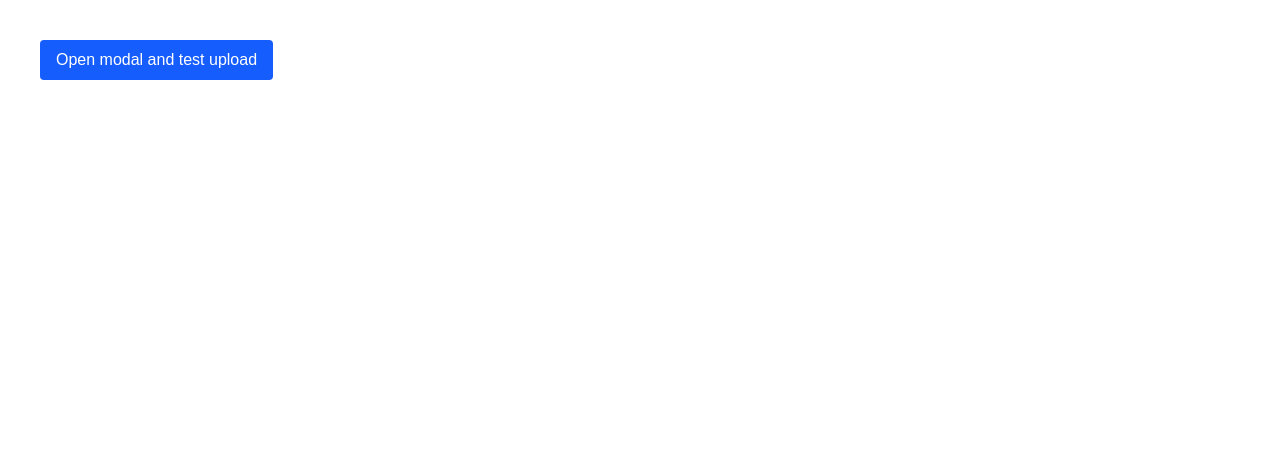
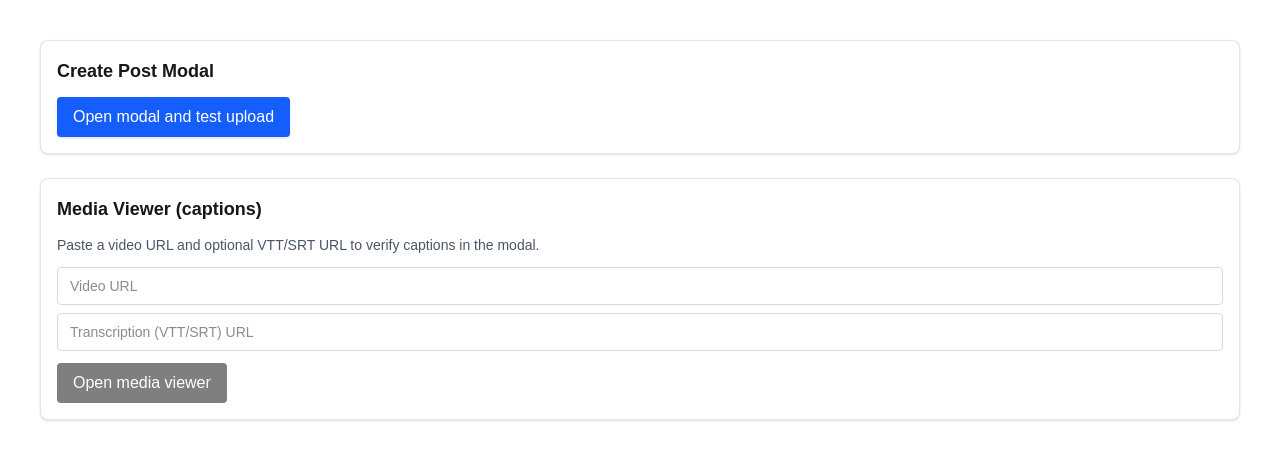
Before and after one commit to JacobR-CSUF/cpsc362-group-proj, a Next.js app in the folder apps/web/: page /test-modal in a window 1280 px wide. Shown: the top 460 px of the page. Built offline with nearby package versions, Linux system fonts and the light colour scheme; no server answers.

Commit message:
XP-61 Feature: AI Image moderation for profile picture Feature: Add AI Whisper captions to various pages

```diff
--- a/apps/web/app/[username]/page.tsx
+++ b/apps/web/app/[username]/page.tsx
@@ -132,7 +132,15 @@ export default function UserProfilePage({
         }
 
         const json = await res.json();
-        const list = (json.data ?? json.results ?? []) as PostCardPost[];
+        const list = ((json.data ?? json.results ?? []) as PostCardPost[]).map(
+          (p) => ({
+            ...p,
+            media: p.media
+              ? { ...p.media, transcription_url: p.media.transcription_url ?? null }
+              : null,
+          })
+        );
+
         setPosts(list);
       } catch (err: any) {
         if (err.name === "AbortError") return;
--- a/apps/web/app/me/page.tsx
+++ b/apps/web/app/me/page.tsx
@@ -37,6 +37,46 @@ export default function MePage() {
   const fileInputRef = useRef<HTMLInputElement | null>(null);
   const [avatarPreviewOpen, setAvatarPreviewOpen] = useState(false);
 
+  async function moderateProfileImage(
+    fileUrl: string
+  ): Promise<{ isSafe: boolean; reason?: string }> {
+    try {
+      const token = localStorage.getItem("access_token");
+      const res = await fetch(`${API_BASE}/api/v1/media/moderate`, {
+        method: "POST",
+        headers: {
+          "Content-Type": "application/json",
+          ...(token ? { Authorization: `Bearer ${token}` } : {}),
+        },
+        body: JSON.stringify({
+          file_url: fileUrl,
+          user: profile.username,
+        }),
+      });
+      if (!res.ok) {
+        const text = await res.text();
+        throw new Error(text || `Moderation failed (${res.status})`);
+      }
+      const data = await res.json();
+      return { isSafe: !!data?.is_safe, reason: data?.reason };
+    } catch (err: any) {
+      throw new Error(
+        "Sensitive Content. Failed to upload. Action has been reported to the administrators."
+      );
+    }
+  }
+
+  async function deleteMedia(mediaId: string, token: string) {
+    try {
+      await fetch(`${API_BASE}/api/v1/media/${mediaId}`, {
+        method: "DELETE",
+        headers: { Authorization: `Bearer ${token}` },
+      });
+    } catch {
+      // Best-effort cleanup; ignore errors.
+    }
+  }
+
   useEffect(() => {
     if (!authLoading && !isAuthenticated) {
       router.replace("/login");
@@ -71,7 +111,15 @@ export default function MePage() {
         }
 
         const data = await res.json();
-        const list = (data.data ?? data.results ?? []) as PostCardPost[];
+        const list = ((data.data ?? data.results ?? []) as PostCardPost[]).map(
+          (p) => ({
+            ...p,
+            media: p.media
+              ? { ...p.media, transcription_url: p.media.transcription_url ?? null }
+              : null,
+          })
+        );
+
         setPosts(list);
       } catch (err: any) {
         if (err.name === "AbortError") return;
@@ -137,8 +185,22 @@ export default function MePage() {
 
       const uploadJson = await uploadRes.json();
       const publicUrl = uploadJson?.data?.public_url;
+      const mediaId = uploadJson?.data?.id;
       if (!publicUrl) {
         throw new Error("Upload succeeded but no URL returned.");
+      }
+
+      // Moderate profile image (handles GIFs via backend pipeline)
+      if (!mediaId) {
+        throw new Error("Upload missing media id for moderation.");
+      }
+
+      const moderation = await moderateProfileImage(publicUrl);
+      if (!moderation.isSafe) {
+        await deleteMedia(mediaId, token);
+        throw new Error(
+          "Sensitive Content. Failed to upload. Action has been reported to the administrators."
+        );
       }
 
       const updateRes = await fetch(
--- a/apps/web/app/test-comments/page.tsx
+++ b/apps/web/app/test-comments/page.tsx
@@ -21,6 +21,7 @@ interface PostMedia {
   public_url: string;
   media_type: "image" | "video";
   caption: string | null;
+  transcription_url?: string | null;
 }
 
 interface Post {
@@ -45,6 +46,7 @@ export default function TestCommentsPage() {
   const [mediaModalOpen, setMediaModalOpen] = useState(false);
   const [mediaUrl, setMediaUrl] = useState<string | null>(null);
   const [mediaType, setMediaType] = useState<"image" | "video" | null>(null);
+  const [transcriptionUrl, setTranscriptionUrl] = useState<string | null>(null);
 
   const {
     comments,
@@ -105,6 +107,7 @@ export default function TestCommentsPage() {
     if (!post?.media) return;
     setMediaUrl(post.media.public_url);
     setMediaType(post.media.media_type);
+    setTranscriptionUrl(post.media.transcription_url ?? null);
     setMediaModalOpen(true);
   };
 
@@ -226,6 +229,7 @@ export default function TestCommentsPage() {
         onClose={() => setMediaModalOpen(false)}
         mediaUrl={mediaUrl}
         mediaType={mediaType}
+        transcriptionUrl={transcriptionUrl}
       />
     </div>
   );
--- a/apps/web/app/test-modal/page.tsx
+++ b/apps/web/app/test-modal/page.tsx
@@ -2,24 +2,72 @@
 
 import { useState } from "react";
 import CreatePostModal from "@/components/ui/posts/CreatePostModal";
+import { MediaViewerModal } from "@/components/media/MediaViewerModal";
 
 export default function ModalTestPage() {
   const [open, setOpen] = useState(false);
 
+  // Quick harness to test the media viewer + captions
+  const [viewerOpen, setViewerOpen] = useState(false);
+  const [mediaUrl, setMediaUrl] = useState("");
+  const [transcriptionUrl, setTranscriptionUrl] = useState("");
+
   return (
-    <div className="p-10">
-      <button
-        onClick={() => setOpen(true)}
-        className="px-4 py-2 bg-blue-600 text-white rounded"
-      >
-        Open modal and test upload
-      </button>
+    <div className="space-y-6 p-10">
+      <div className="space-y-3 rounded-lg border border-black/10 bg-white p-4 shadow-sm">
+        <h2 className="text-lg font-semibold">Create Post Modal</h2>
+        <button
+          onClick={() => setOpen(true)}
+          className="rounded bg-blue-600 px-4 py-2 text-white shadow hover:bg-blue-500"
+        >
+          Open modal and test upload
+        </button>
+      </div>
+
+      <div className="space-y-3 rounded-lg border border-black/10 bg-white p-4 shadow-sm">
+        <h2 className="text-lg font-semibold">Media Viewer (captions)</h2>
+        <p className="text-sm text-gray-600">
+          Paste a video URL and optional VTT/SRT URL to verify captions in the modal.
+        </p>
+        <div className="space-y-2">
+          <input
+            type="text"
+            placeholder="Video URL"
+            className="w-full rounded border border-black/15 px-3 py-2 text-sm"
+            value={mediaUrl}
+            onChange={(e) => setMediaUrl(e.target.value)}
+          />
+          <input
+            type="text"
+            placeholder="Transcription (VTT/SRT) URL"
+            className="w-full rounded border border-black/15 px-3 py-2 text-sm"
+            value={transcriptionUrl}
+            onChange={(e) => setTranscriptionUrl(e.target.value)}
+          />
+        </div>
+        <button
+          type="button"
+          disabled={!mediaUrl}
+          onClick={() => setViewerOpen(true)}
+          className="rounded bg-black px-4 py-2 text-white disabled:cursor-not-allowed disabled:bg-black/50"
+        >
+          Open media viewer
+        </button>
+      </div>
 
       <CreatePostModal
         isOpen={open}
         onClose={() => setOpen(false)}
         onPostCreated={() => console.log("POST CREATED SUCCESSFULLY")}
       />
+
+      <MediaViewerModal
+        isOpen={viewerOpen}
+        onClose={() => setViewerOpen(false)}
+        mediaUrl={mediaUrl || null}
+        mediaType="video"
+        transcriptionUrl={transcriptionUrl || null}
+      />
     </div>
   );
 }
```
